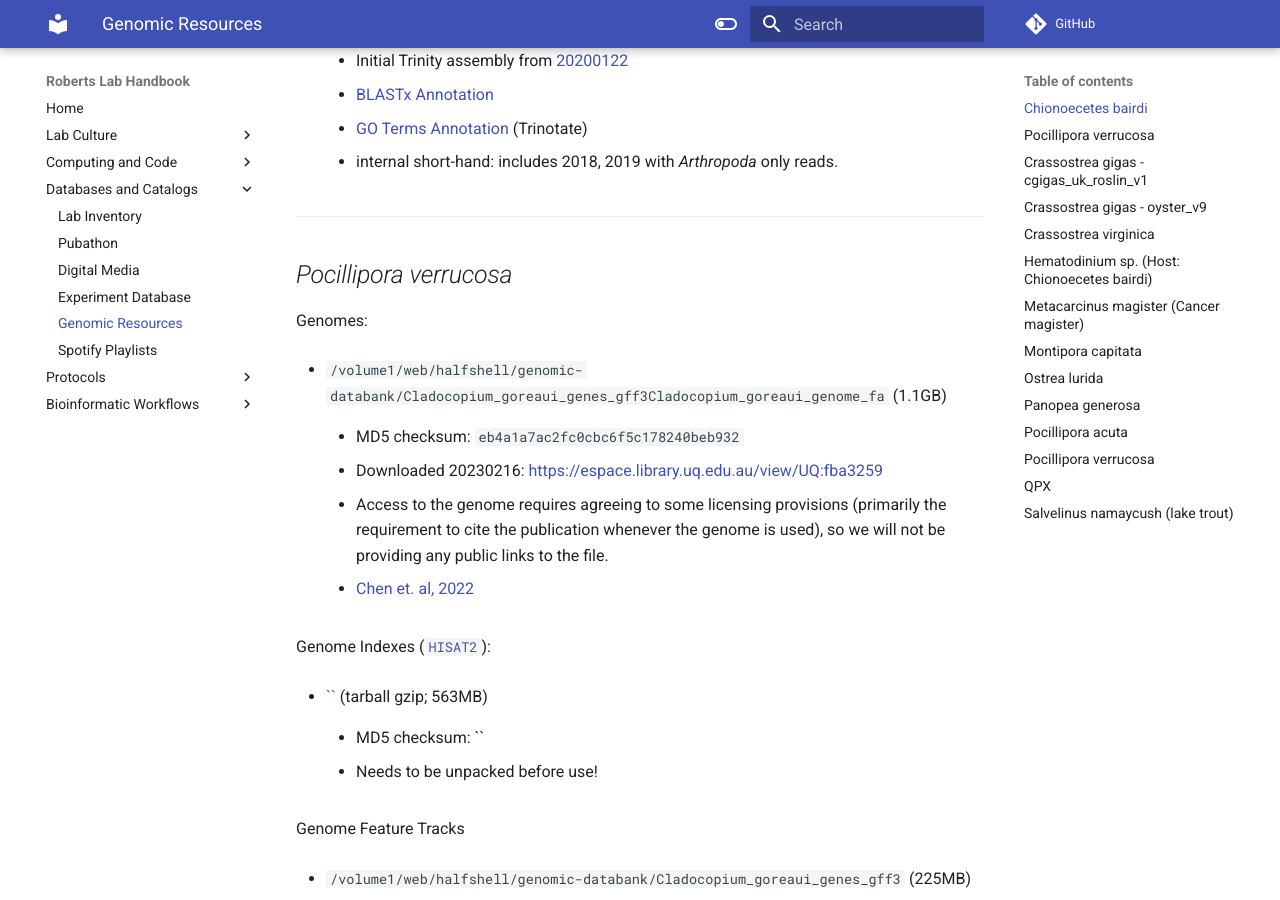
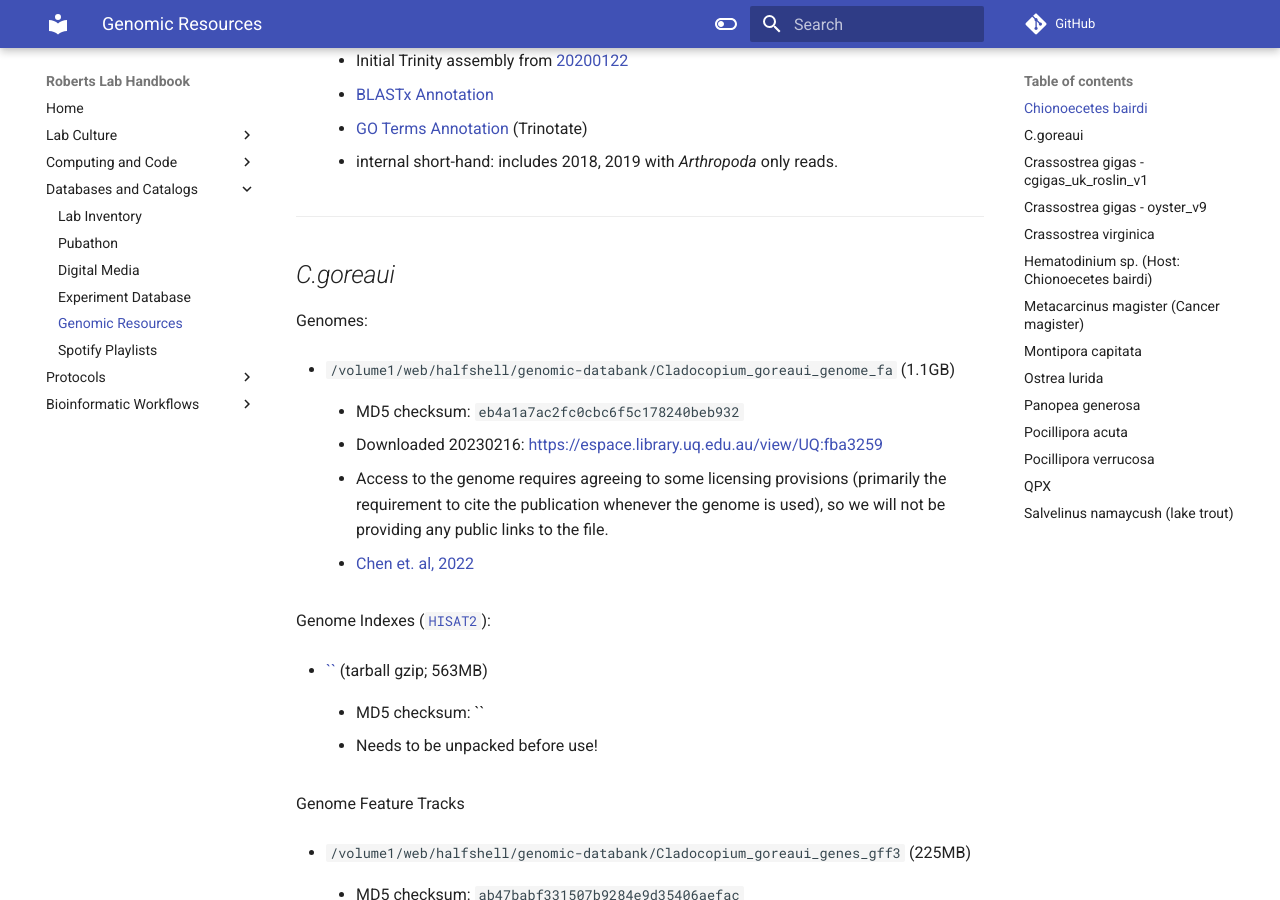
Before and after one commit to RobertsLab/resources, an MkDocs documentation site: the page built from docs/Genomic-Resources.md, in a window 1280 px wide and 900 px high, scrolled down 4054 px. Built offline with MkDocs 1.6.1 and Material for MkDocs 9.7.7, drawn with Linux system fonts in a browser that asks for light colours; comment, search, counter and statistics services are not loaded.

Commit message:
fix cgor heading

```diff
--- a/docs/Genomic-Resources.md
+++ b/docs/Genomic-Resources.md
@@ -211,11 +211,11 @@ Transcriptomes
 
 ---
 
-## _Pocillipora verrucosa_
+## _C.goreaui_
 
 Genomes:
 
-  - `/volume1/web/halfshell/genomic-databank/Cladocopium_goreaui_genes_gff3Cladocopium_goreaui_genome_fa` (1.1GB)
+  - `/volume1/web/halfshell/genomic-databank/Cladocopium_goreaui_genome_fa` (1.1GB)
 
     - MD5 checksum: `eb4a1a7ac2fc0cbc6f5c178240beb932`
 
```
